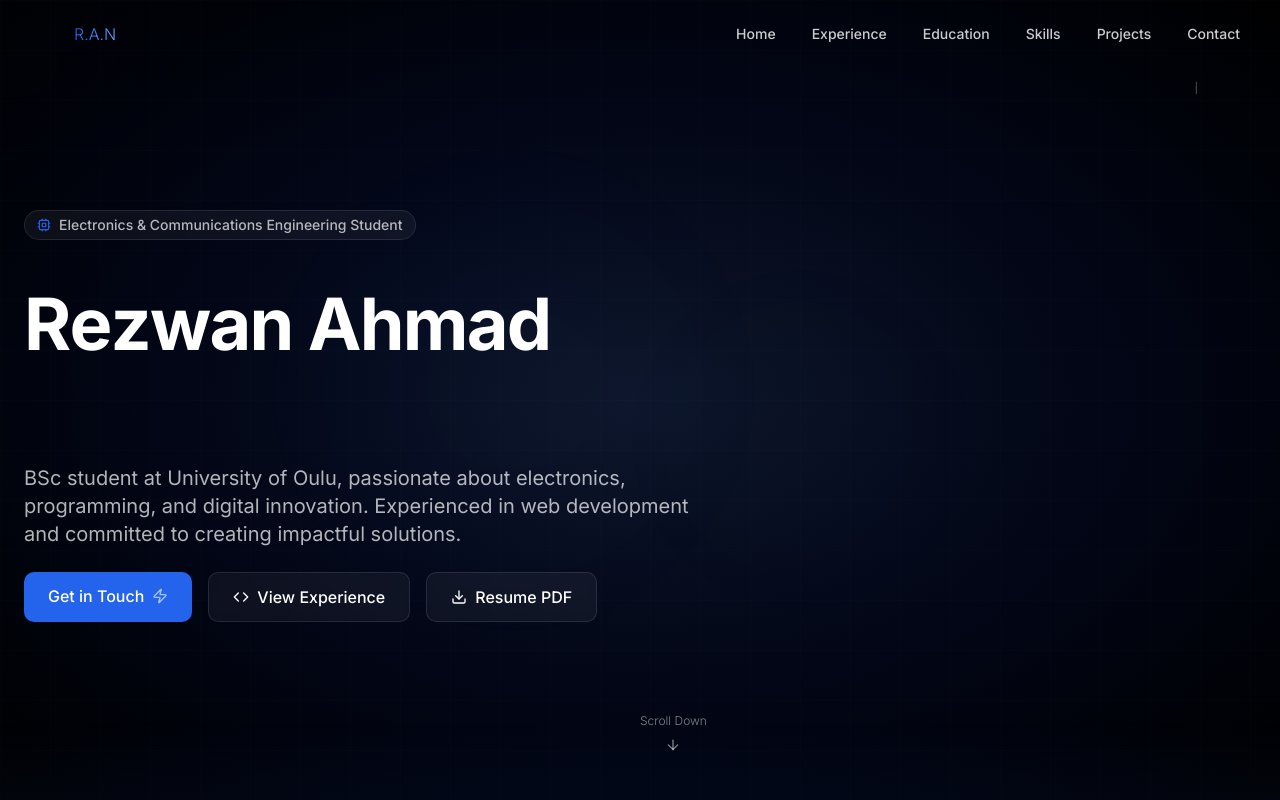
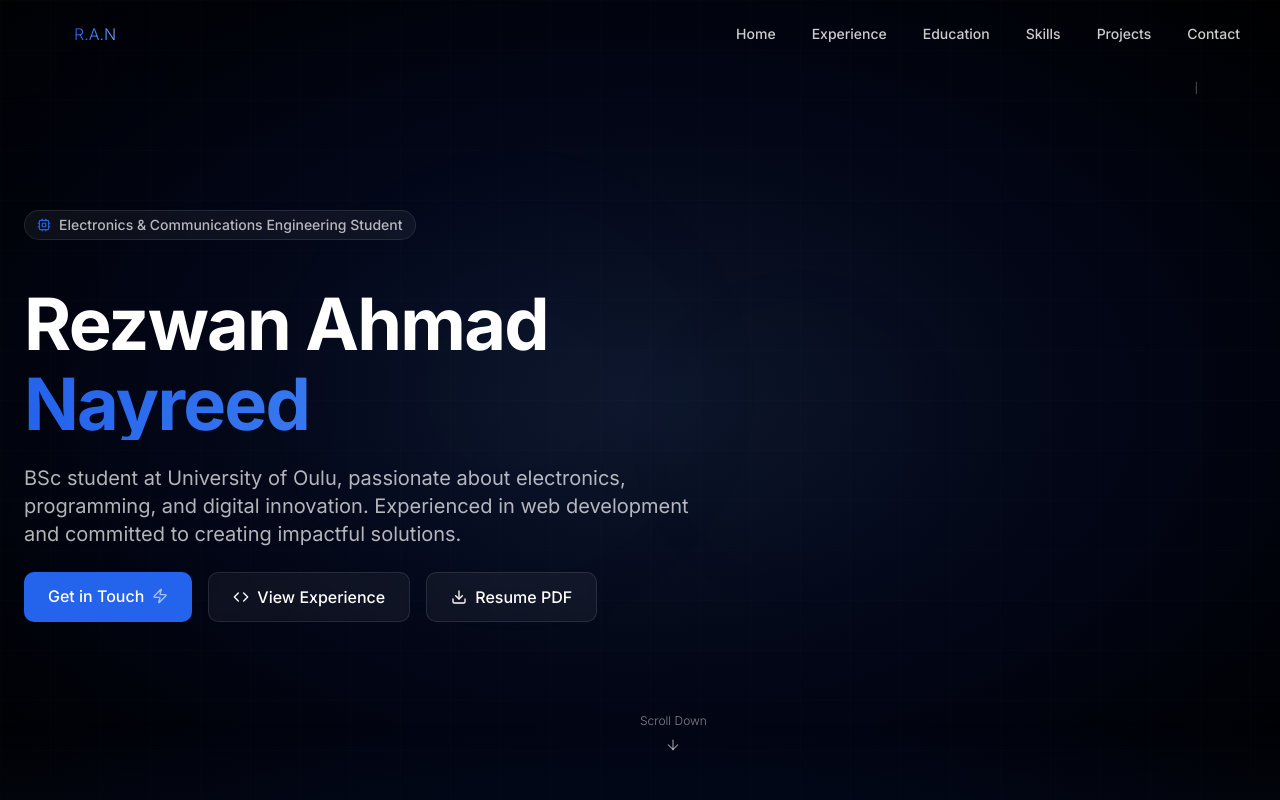
Before and after one commit to nayreed/nayreed.github.io, a React (Vite) app: page / in a window 1280 px wide. Shown: the top 800 px of the page. Built offline with nearby package versions, Linux system fonts and the light colour scheme.

Commit message:
Visual edit in Lovable
Edited UI in Lovable

```diff
--- a/src/components/ui/AnimatedText.tsx
+++ b/src/components/ui/AnimatedText.tsx
@@ -1,7 +1,5 @@
-
 import React from 'react';
 import { cn } from '@/lib/utils';
-
 interface AnimatedTextProps {
   text: string;
   className?: string;
@@ -9,7 +7,6 @@ interface AnimatedTextProps {
   tag?: 'h1' | 'h2' | 'h3' | 'h4' | 'h5' | 'h6' | 'p' | 'span';
   animation?: 'fade-in' | 'fade-in-up' | 'blur-in';
 }
-
 const AnimatedText = ({
   text,
   className,
@@ -17,32 +14,16 @@ const AnimatedText = ({
   tag: Tag = 'span',
   animation = 'fade-in-up'
 }: AnimatedTextProps) => {
-  return (
-    <Tag className={cn("block", className)}>
-      {text.split(' ').map((word, wordIndex) => (
-        <span key={wordIndex} className="inline-block">
-          {word.split('').map((char, charIndex) => (
-            <span
-              key={`${wordIndex}-${charIndex}`}
-              className={cn(
-                "inline-block opacity-0",
-                animation === 'fade-in' && "animate-fade-in",
-                animation === 'fade-in-up' && "animate-fade-in-up",
-                animation === 'blur-in' && "animate-blur-in"
-              )}
-              style={{
-                animationDelay: `${delay + ((wordIndex * 0.1) + (charIndex * 0.025))}s`,
-                animationFillMode: 'forwards'
-              }}
-            >
+  return <Tag className={cn("block", className)}>
+      {text.split(' ').map((word, wordIndex) => <span key={wordIndex} className="inline-block">
+          {word.split('').map((char, charIndex) => <span key={`${wordIndex}-${charIndex}`} style={{
+        animationDelay: `${delay + (wordIndex * 0.1 + charIndex * 0.025)}s`,
+        animationFillMode: 'forwards'
+      }} className="">
               {char}
-            </span>
-          ))}
+            </span>)}
           <span className="inline-block">&nbsp;</span>
-        </span>
-      ))}
-    </Tag>
-  );
+        </span>)}
+    </Tag>;
 };
-
 export default AnimatedText;
```
